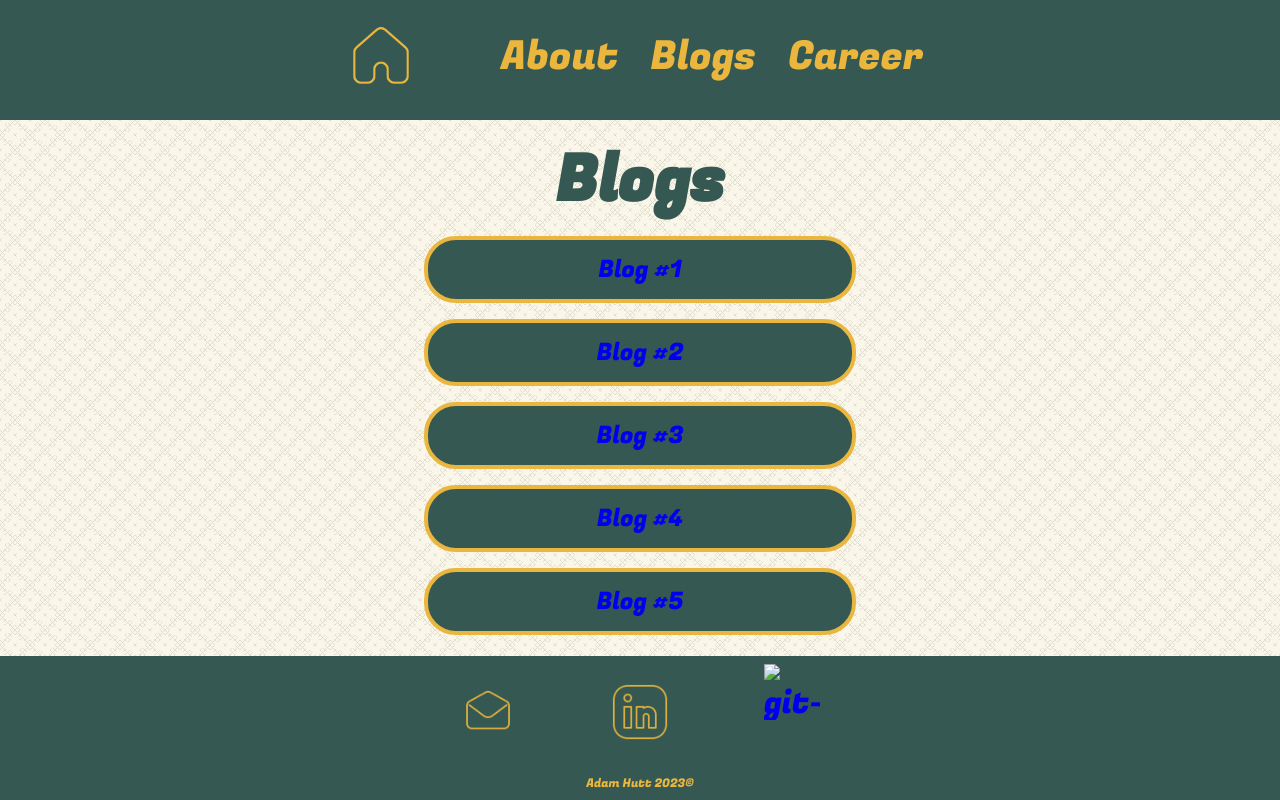
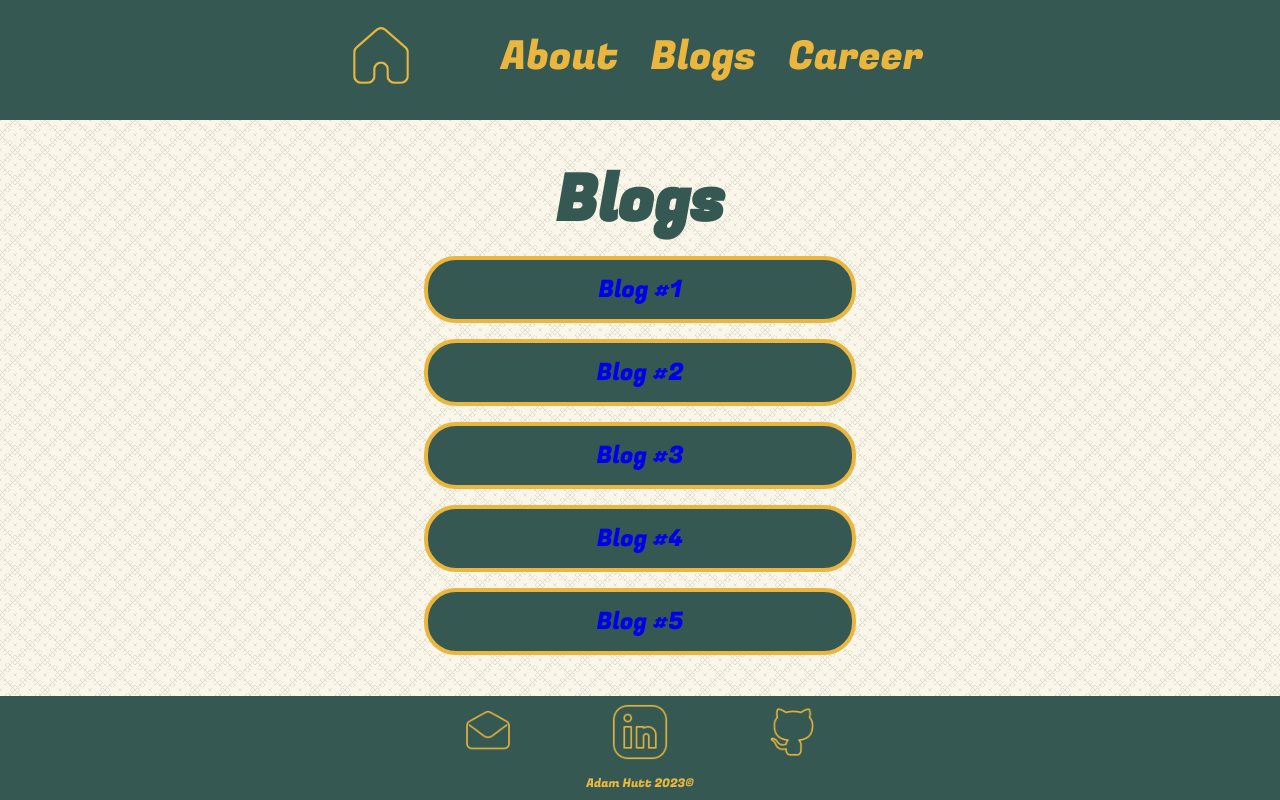
Before and after one commit to huttadam/Portfolio, a plain HTML site: page src/blog.html in a window 1280 px wide. Drawn offline with Linux system fonts and the light colour scheme.

Commit message:
git-loco adjust

```diff
--- a/src/blog.html
+++ b/src/blog.html
@@ -59,7 +59,7 @@
             <div id = "logo-box">
                 <a href="mailto:huttjamesadam@gmail.com"> <img src="/img/logo/email1.png" alt="email-logo"> </a>
                 <a href="https://www.linkedin.com/in/adam-hutt-627093293/"> <img src="/img/logo/linked1.png" alt="linkedin-logo"> </a>
-                <a href="https://github.com/huttadam?tab=repositories"> <img src="src/img/logo/git1.png" alt="git-logo"> </a>
+                <a href="https://github.com/huttadam?tab=repositories"> <img src="/img/logo/git1.png" alt="git-logo"> </a>
             </div>
             <p id="copyright"> Adam Hutt 2023©</p>
 
```
Also changed, not shown: src/1-blog.html (+1 -1 lines), src/2-blog.html (+1 -1 lines), src/3-blog.html (+1 -1 lines), src/4-blog.html (+1 -1 lines), src/5-blog.html (+1 -1 lines), src/about.html (+1 -1 lines), src/career.html (+1 -1 lines).
